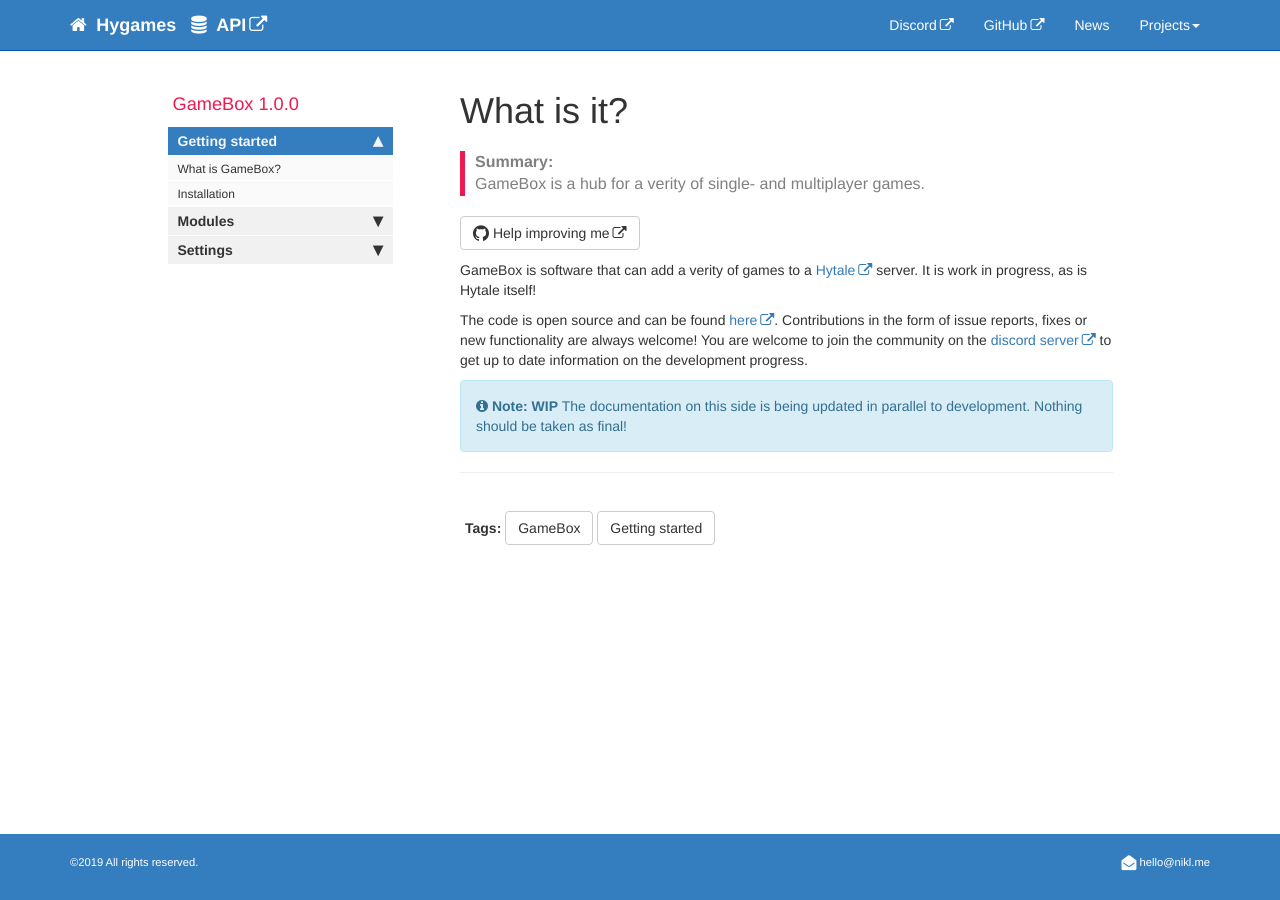
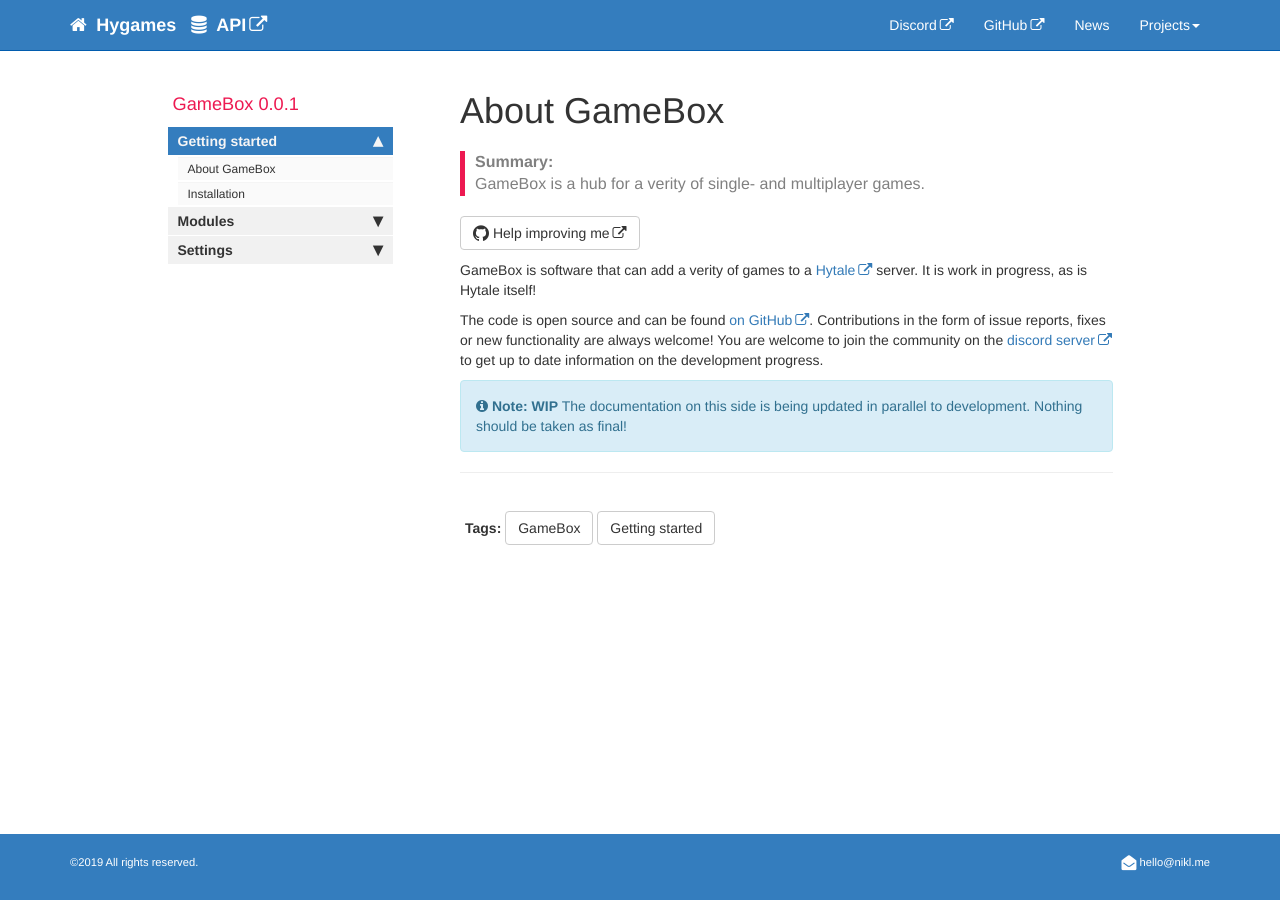
Before and after one commit to hygames/www-hygames-dev, a Jekyll site: the page built from _docs/gamebox/getting-started/about.md, in a window 1280 px wide. Built offline with Jekyll 4.4.1, drawn with Linux system fonts in a browser that asks for light colours; nearby versions of some CDN libraries; comment, search, counter and statistics services are not loaded.

Commit message:
indent folder items in sidebar + some small stuff

```diff
--- a/_data/sidebars/gamebox_sidebar.yml
+++ b/_data/sidebars/gamebox_sidebar.yml
@@ -4,7 +4,7 @@ entries:
 - title: gamebox_sidebar
   base_url: /gamebox
   product: GameBox
-  version: 1.0.0
+  version: 0.0.1
   folders:
 
   - id: getting_started
@@ -12,7 +12,7 @@ entries:
     output: web, pdf
     folderitems:
 
-    - title: What is GameBox?
+    - title: About GameBox
       url: ""
       output: web, pdf
       type: homepage
--- a/_docs/gamebox/getting-started/index.md
+++ b/_docs/gamebox/getting-started/about.md
@@ -1,5 +1,5 @@
 ---
-title: What is it?
+title: About GameBox
 keywords: gamebox
 last_updated: April 22, 2019
 tags: [getting_started, gamebox]
@@ -11,6 +11,6 @@ folder: getting_started
 
 GameBox is software that can add a verity of games to a [Hytale](https://www.hytale.com){: target="_blank"} server. It is work in progress, as is Hytale itself!
 
-The code is open source and can be found [here](https://www.github.com/hygames-team/gamebox){: target="_blank"}. Contributions in the form of issue reports, fixes or new functionality are always welcome! You are welcome to join the community on the [discord server](http://discord.hygames.co){: target="_blank"} to get up to date information on the development progress.
+The code is open source and can be found [on GitHub](https://www.github.com/hygames-team/gamebox){: target="_blank"}. Contributions in the form of issue reports, fixes or new functionality are always welcome! You are welcome to join the community on the [discord server](http://discord.hygames.co){: target="_blank"} to get up to date information on the development progress.
 
 {% include note.html content="**WIP** The documentation on this side is being updated in parallel to development. Nothing should be taken as final!" %}
--- a/css/theme.css
+++ b/css/theme.css
@@ -148,3 +148,7 @@ li.sidebarTitle {
 .navbar-inverse .navbar-toggle {
     border-color: #015CAE;
 }
+
+#mysidebar li ul li a {
+    margin-left: 10px;
+}
```
Also changed, not shown: _docs/gamebox/modules/my-first-module.md (+7 -7 lines).
